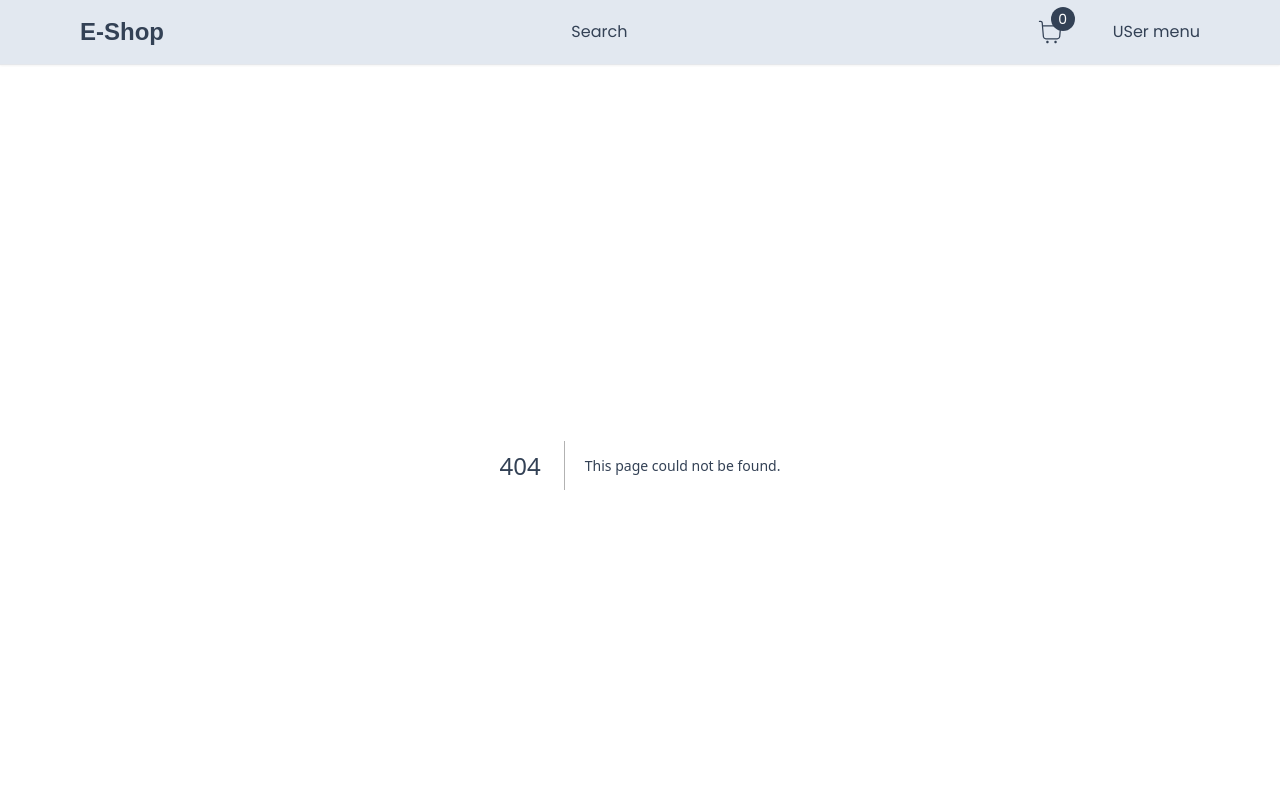
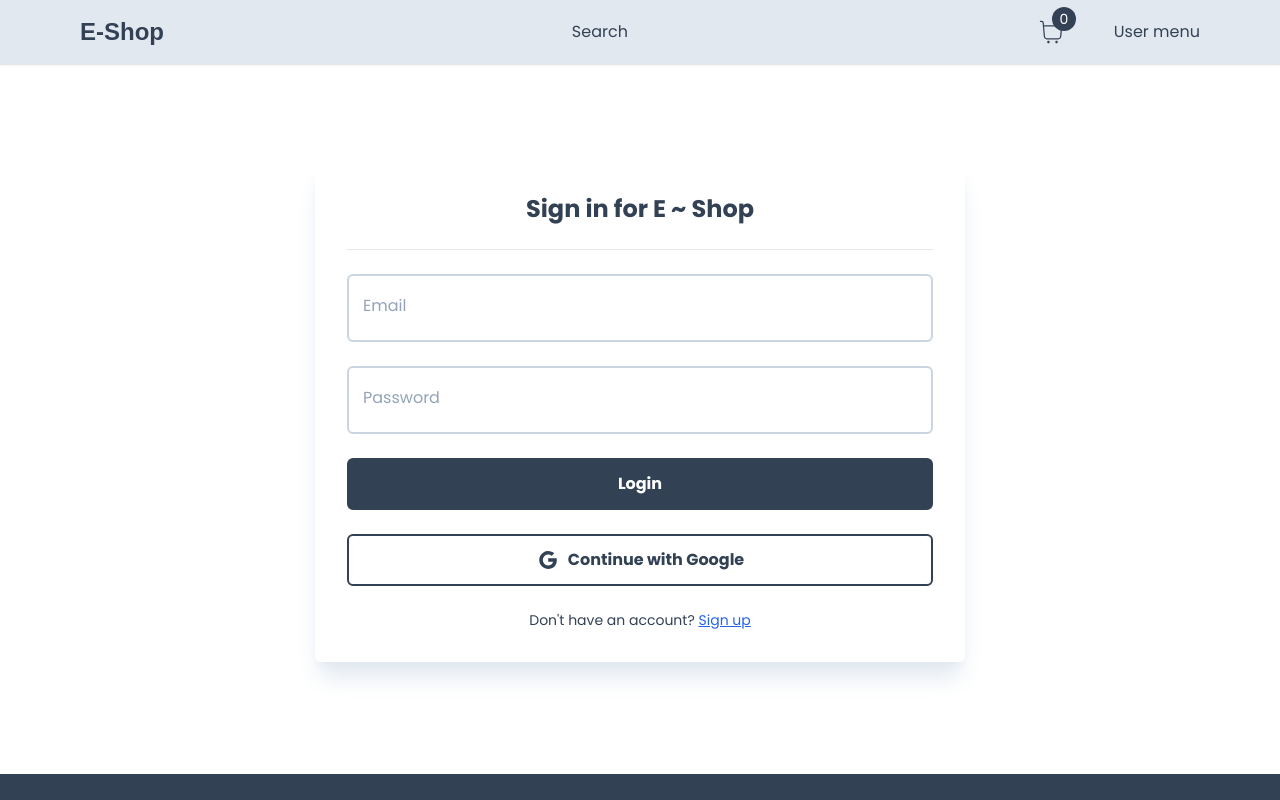
Before and after one commit to MostakemHossain/e-shop, a Next.js app: page /login in a window 1280 px wide. Before the commit this address had no page. Shown: the top 800 px of the page. Built offline with nearby package versions, Linux system fonts and the light colour scheme; a web font is replaced by a local one.

Commit message:
sign up and register page ui added

```diff
--- /dev/null
+++ b/app/RegisterForm.tsx
@@ -0,0 +1,50 @@
+"use client"
+
+import Link from "next/link";
+import { useState } from "react";
+import { FieldValues, SubmitHandler, useForm } from "react-hook-form";
+import { AiOutlineGoogle } from "react-icons/ai";
+import Button from "./components/Button";
+import Heading from "./components/Heading";
+import Input from "./components/inputs/input";
+
+const RegisterForm = () => {
+
+    const [isLoading,setIsLoading]=useState(false);
+    const {register,handleSubmit,formState:{errors}}= useForm<FieldValues>({
+        defaultValues:{
+            name:"",
+            email:"",
+            password:"",
+        }
+    });
+
+    const onSubmit:SubmitHandler<FieldValues>=(data)=>{
+        setIsLoading(true)
+
+
+
+    }
+    return (
+        <>
+        <Heading title="Sign up for E ~ Shop"/>
+        <hr className="w-full h-px bg-slate-300" />
+        <Input id="name" label="Name" disabled={isLoading} register={register} errors={errors} required/>
+        <Input id="email" label="Email" disabled={isLoading} register={register} errors={errors} required/>
+        <Input id="password" label="Password" disabled={isLoading} register={register} errors={errors} type="password" required/>
+        <Button label={isLoading?'Loading':"Sign up" } onClick={handleSubmit(onSubmit)}/>
+
+        <Button label="Sign up with Google" outline icon={AiOutlineGoogle} onClick={ ()=>{}}/>
+
+
+        <p className="text-sm">
+            Already have an account? <Link className="underline text-blue-600" href='/login'>
+                Login
+            </Link>
+        </p>
+
+        </>
+     );
+}
+
+export default RegisterForm;
--- /dev/null
+++ b/app/components/FromWrap.tsx
@@ -0,0 +1,11 @@
+const FromWrap = ({ children }: { children: React.ReactNode }) => {
+  return (
+    <div className="min-h-fit h-full flex items-center justify-center pb-12 pt-24">
+      <div className="max-w-[650px] w-full flex flex-col gap-6 items-center shadow-xl shadow-slate-200 rounded-md p-4 md:p-8">
+        {children}
+      </div>
+    </div>
+  );
+};
+
+export default FromWrap;
--- /dev/null
+++ b/app/components/inputs/input.tsx
@@ -0,0 +1,71 @@
+"use client";
+import { FieldErrors, FieldValues, UseFormRegister } from "react-hook-form";
+
+interface InputProps {
+  id: string;
+  label: string;
+  type?: string;
+  disabled?: boolean;
+  required?: boolean;
+  register: UseFormRegister<FieldValues>;
+  errors: FieldErrors;
+}
+
+const Input: React.FC<InputProps> = ({
+  id,
+  label,
+  type,
+  disabled,
+  required,
+  register,
+  errors,
+}) => {
+  return (
+    <div className="w-full relative">
+      <input
+        autoComplete="off"
+        id={id}
+        disabled={disabled}
+        {...register(id, { required })}
+        placeholder=""
+        type={type}
+        className={`peer
+         w-full
+         pt-6
+          p-4
+           outline-none bg-white
+            font-light
+             border-2
+             rounded-md
+              transition
+              disabled:opacity-70
+               disabled:cursor-not-allowed
+               ${errors[id] ? "border-rose-400" : "border-slate-300"}
+        ${errors[id] ? "focus:border-rose-400" : "focus:border-slate-300"}`}
+      />
+      <label
+        className={`absolute
+         cursor-text
+          text-md
+          duration-150
+           transform
+           -translate-y-3
+            top-5
+             z-10
+              origin-[0]
+               left-4
+                peer-placeholder-shown:scale-100
+                 peer-placeholder-shown:translate-y-0
+                 peer-focus:scale-75
+                  peer-focus:-translate-y-4
+                  ${errors[id] ? "text-rose-500" : "text-slate-400"}
+                  `}
+        htmlFor={id}
+      >
+        {label}
+      </label>
+    </div>
+  );
+};
+
+export default Input;
--- a/app/components/nav/NavBar.tsx
+++ b/app/components/nav/NavBar.tsx
@@ -15,7 +15,7 @@
                     <div className="hidden md:block">Search</div>
                     <div className="flex items-center gap-8 md:gap-12">
                         <CartCount/>
-                        <div>USer menu</div>
+                        <div>User menu</div>
                     </div>
                 </div>
             </Container>
--- /dev/null
+++ b/app/login/LoginForm.tsx
@@ -0,0 +1,52 @@
+/* eslint-disable react/no-unescaped-entities */
+"use client"
+
+import Link from "next/link";
+
+import { useState } from "react";
+import { FieldValues, SubmitHandler, useForm } from "react-hook-form";
+import { AiOutlineGoogle } from "react-icons/ai";
+import Button from "../components/Button";
+import Heading from "../components/Heading";
+import Input from "../components/inputs/input";
+
+
+const LoginForm = () => {
+
+    const [isLoading,setIsLoading]=useState(false);
+    const {register,handleSubmit,formState:{errors}}= useForm<FieldValues>({
+        defaultValues:{
+            email:"",
+            password:"",
+        }
+    });
+
+    const onSubmit:SubmitHandler<FieldValues>=(data)=>{
+        setIsLoading(true)
+
+
+
+    }
+    return (
+        <>
+        <Heading title="Sign in for E ~ Shop"/>
+        <hr className="w-full h-px bg-slate-300" />
+
+        <Input id="email" label="Email" disabled={isLoading} register={register} errors={errors} required/>
+        <Input id="password" label="Password" disabled={isLoading} register={register} errors={errors} type="password" required/>
+        <Button label={isLoading?'Loading':"Login" } onClick={handleSubmit(onSubmit)}/>
+
+        <Button label="Continue with Google" outline icon={AiOutlineGoogle} onClick={ ()=>{}}/>
+
+
+        <p className="text-sm">
+            Don't have an account? <Link className="underline text-blue-600" href='/register'>
+                Sign up
+            </Link>
+        </p>
+
+        </>
+     );
+}
+
+export default LoginForm;
--- /dev/null
+++ b/app/login/page.tsx
@@ -0,0 +1,20 @@
+"use client"
+
+import Container from "../components/Container";
+import FromWrap from "../components/FromWrap";
+import LoginForm from "./LoginForm";
+
+const Login = () => {
+    return (
+        <Container>
+            <FromWrap>
+                <LoginForm>
+
+                </LoginForm>
+            </FromWrap>
+        </Container>
+
+     );
+}
+
+export default Login;
--- /dev/null
+++ b/app/register/page.tsx
@@ -0,0 +1,15 @@
+import RegisterForm from "../RegisterForm";
+import Container from "../components/Container";
+import FromWrap from "../components/FromWrap";
+
+const Register = () => {
+    return (
+        <Container>
+            <FromWrap>
+                <RegisterForm/>
+            </FromWrap>
+        </Container>
+     );
+}
+
+export default Register;
--- a/package.json
+++ b/package.json
@@ -23,6 +23,7 @@
     "postcss": "8.4.35",
     "react": "18.2.0",
     "react-dom": "18.2.0",
+    "react-hook-form": "^7.50.1",
     "react-hot-toast": "^2.4.1",
     "react-icons": "^5.0.1",
     "tailwindcss": "3.4.1",
--- a/providers/CartProvider.tsx
+++ b/providers/CartProvider.tsx
@@ -9,7 +9,9 @@
     return (
 
             <CartContextProvider>
+                <div>
                 {children}
+                </div>
                 </CartContextProvider>
 
 
```
Also changed, not shown: 1 other file (tests, documents, lock files or other folders).
